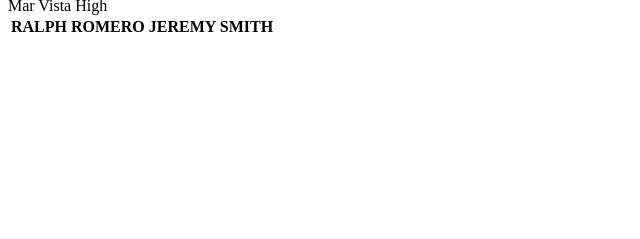
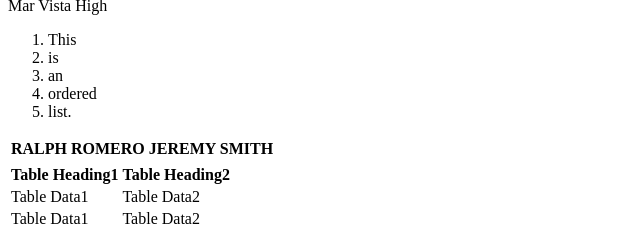
Before and after one commit to jerminator69/jerminator69.github.io, a plain HTML site: page index.html in a window 1280 px wide. Shown: the part 772-1011 px from the top of the page, without its empty margins (0-640 px from the left). Before the commit the page ends 821 px from the top, so only its background shows below. Drawn offline with Linux system fonts and the light colour scheme.

Commit message:
Update index.html

```diff
--- a/index.html
+++ b/index.html
@@ -15,3 +15,24 @@ click me!<a>
 <th> JEREMY SMITH </th>
 </tr>
 <tr>
+  <ol>
+    <li> This </li>
+    <li> is </li>
+    <li> an </li>
+    <li> ordered </li>
+    <li> list. </li>
+  </ol>
+  <table>
+  <tr>
+    <th> Table Heading1 </th>
+    <th> Table Heading2 </th>
+  </tr>
+  <tr>
+    <td> Table Data1 </td>
+    <td> Table Data2 </td>
+  </tr>
+  <tr>
+    <td> Table Data1 </td>
+    <td> Table Data2 </td>
+  </tr>
+</table>
```
